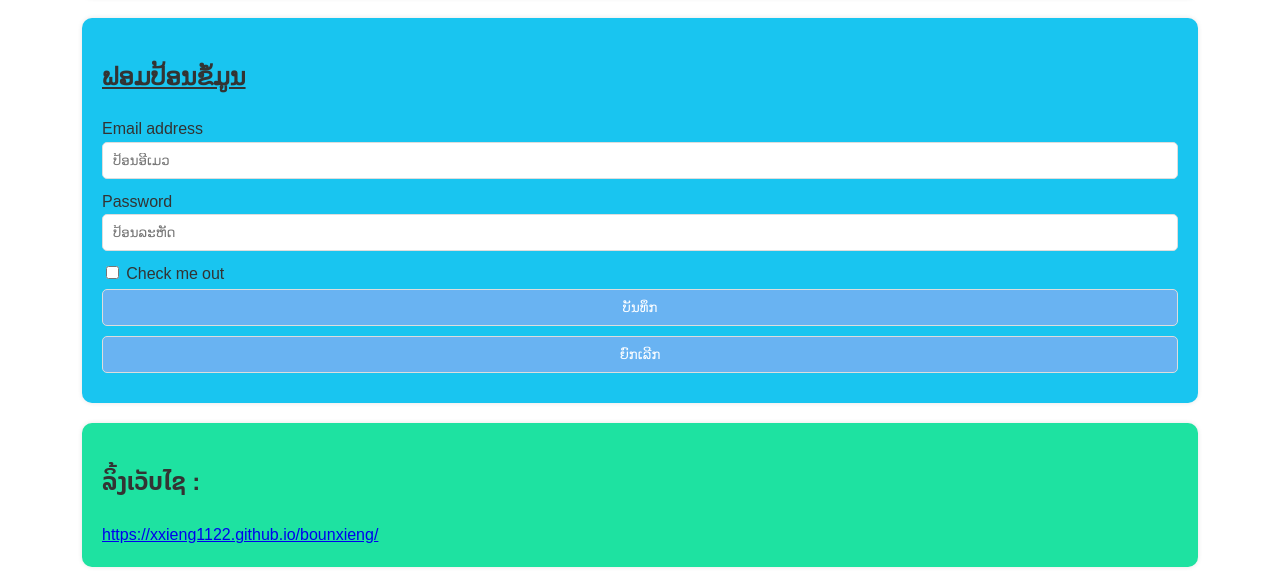
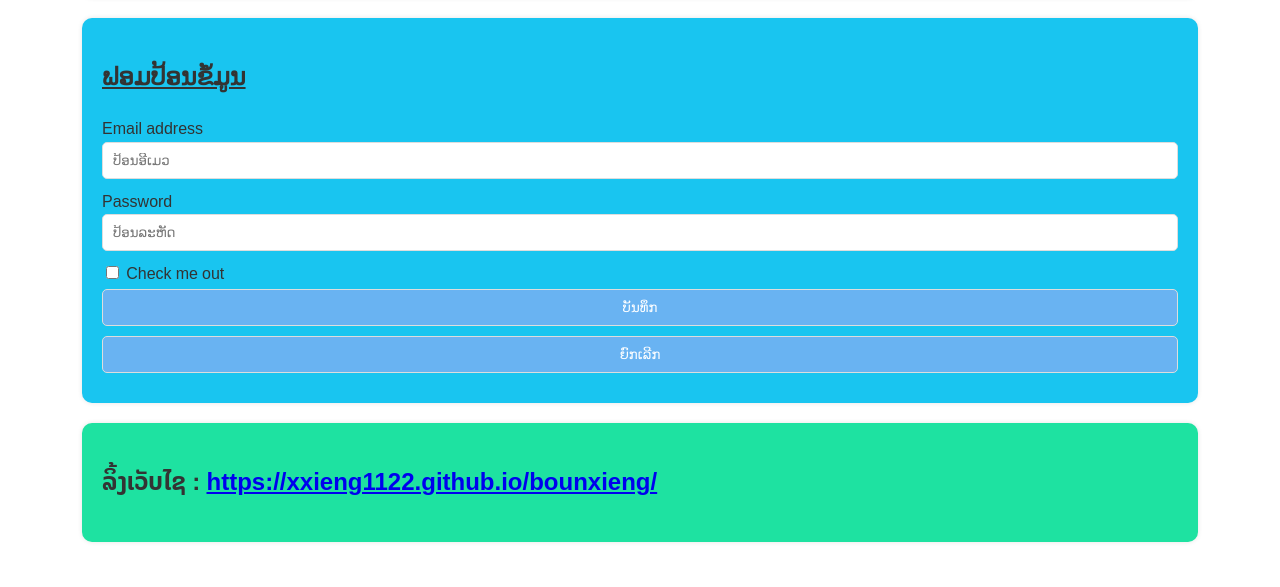
Before and after one commit to xxieng1122/bounxieng1, a plain HTML site: page index.html in a window 1280 px wide. Shown: the part 1677-2264 px from the top of the page. After the commit the page ends 2239 px from the top, so only its background shows below. Drawn offline with Linux system fonts and the light colour scheme.

Commit message:
Update index.html

```diff
--- a/index.html
+++ b/index.html
@@ -107,8 +107,8 @@
         </section>
         <section class="ccs">
             <div class="link1">
-                <h1>ລິ້ງເວັບໄຊ : </h1>
-                   <a href="https://xxieng1122.github.io/bounxieng/">https://xxieng1122.github.io/bounxieng/</a>
+                <h1>ລິ້ງເວັບໄຊ :  <a href="https://xxieng1122.github.io/bounxieng/">https://xxieng1122.github.io/bounxieng/</a> </h1>
+
              </div>
         </section>
     </div>
```
